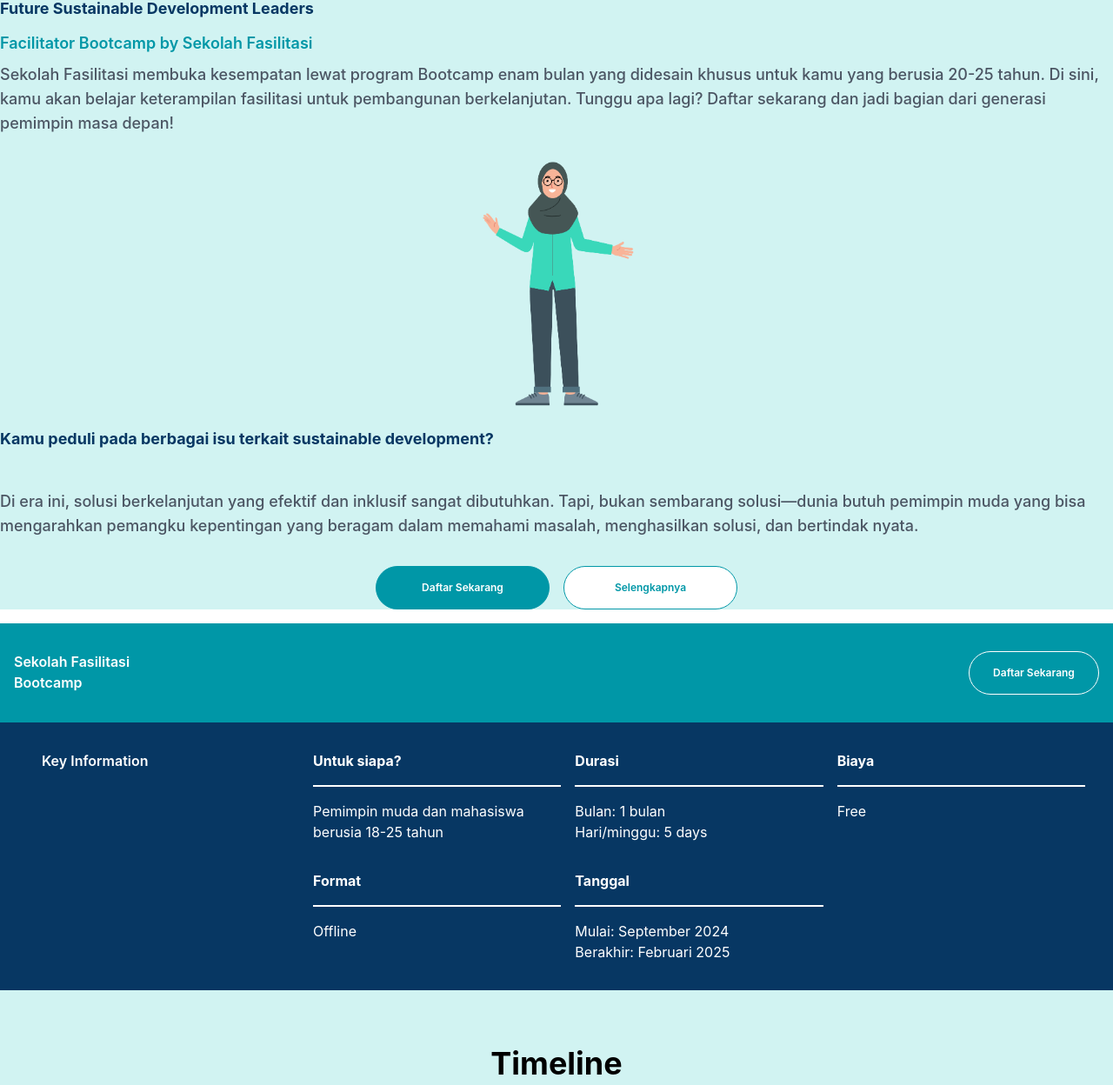
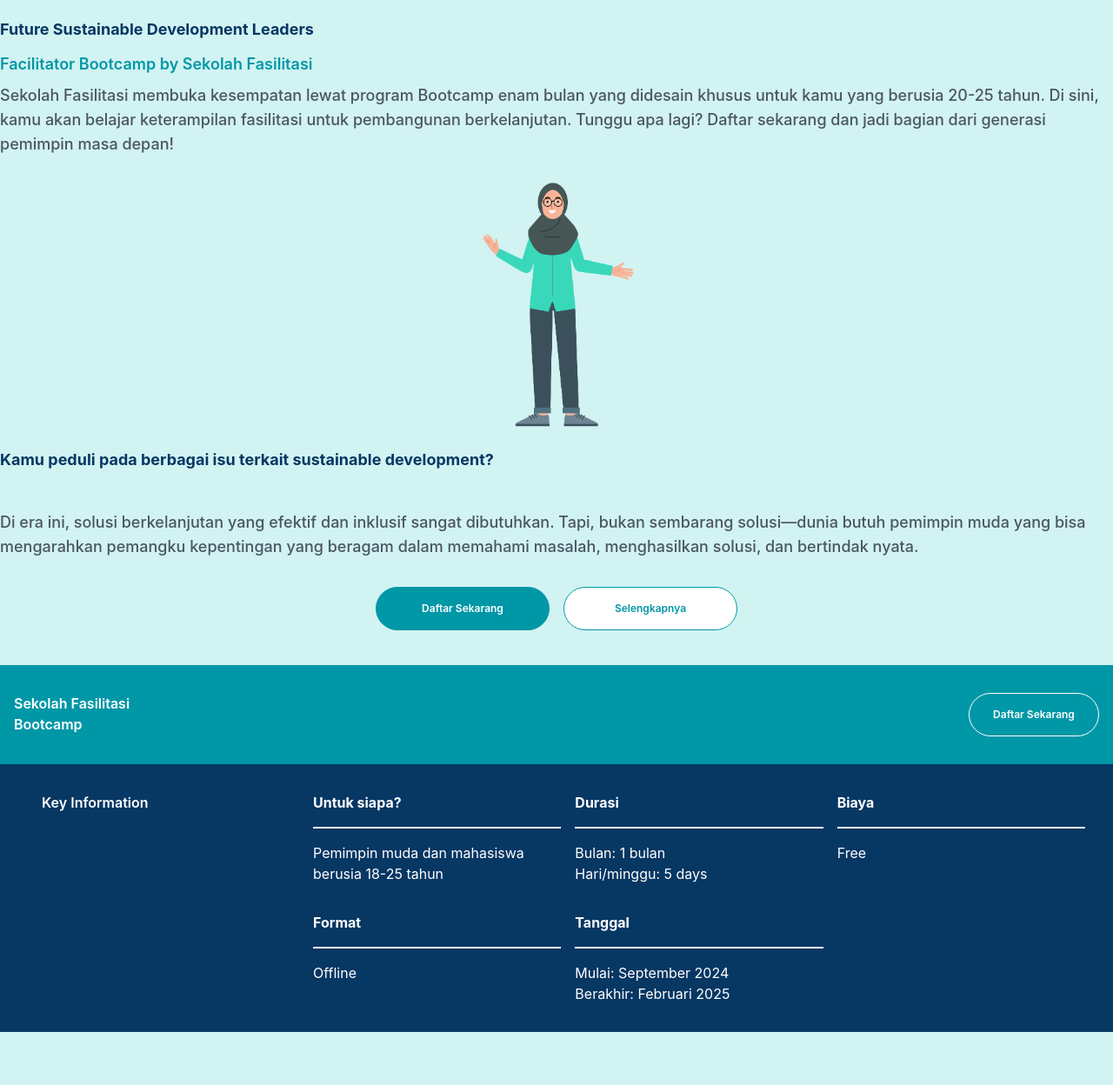
Before and after one commit to rasyiqal/bootcamp, a website: page index.html in a window 1280 px wide. Shown: the top 1248 px of the page at 87% size. Drawn offline with nearby package versions, Linux system fonts and the light colour scheme.

Commit message:
perbaiki padding
padding

```diff
--- a/index.html
+++ b/index.html
@@ -14,7 +14,7 @@
 
 <body>
     <!-- hero start -->
-    <div id="home" class="max-w-full 2xl:px-24 sm:px-0 2xl:py-24 bg-bg">
+    <div id="home" class="max-w-full 2xl:px-24 sm:px-0 2xl:py-12 md:py-6 sm:py-4 bg-bg">
         <div class="container mx-auto p-0">
             <div class="grid gap-0 sm:grid-cols-1 2xl:grid-cols-3">
                 <!-- bagian text 1 -->
@@ -63,7 +63,7 @@
     <!-- hero end -->
 
     <!-- Key information -->
-    <div class="w-full 2xl:mt-0 sm:mt-0 text-white" data-aos="fade-up" data-aos-duration="600">
+    <div class="w-full text-white" data-aos="fade-up" data-aos-duration="600">
         <div class="max-w-full bg-primary flex justify-between py-8 2xl:px-24 sm:px-4">
             <p class="2xl:text-[24px] sm:text-[16px] 2xl:w-[400px] sm:w-[200px] font-semibold">Sekolah Fasilitasi
                 Bootcamp</p>
```
Also changed, not shown: src/css/output.css, src/img/loading.gif (deleted).
